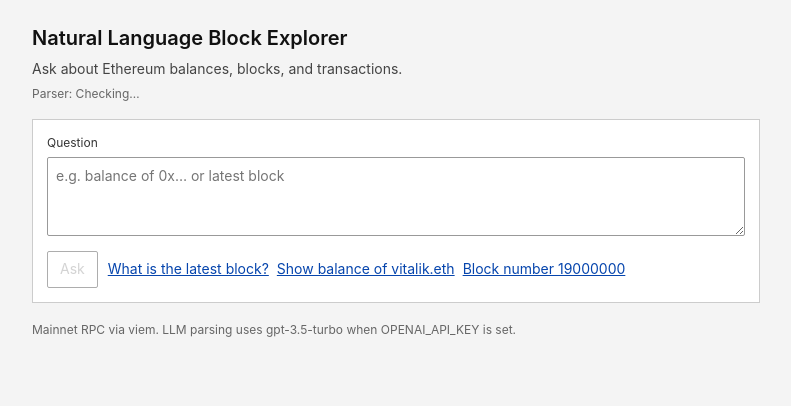
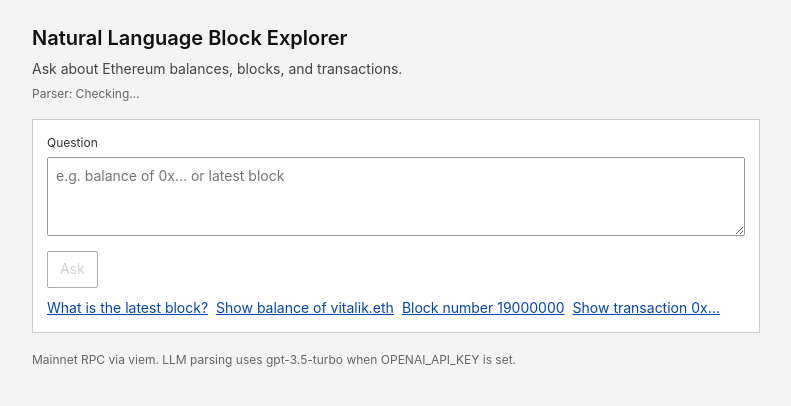
Before and after one commit to ExxAyo/nl-block-explorer, a React (Vite) app: page / in a window 1280 px wide. Shown: the top 406 px of the page, without its empty margins (244-1035 px from the left). Built offline with nearby package versions, Linux system fonts and the light colour scheme; no server answers.

Commit message:
feat: add transaction example prompt

```diff
--- a/src/App.tsx
+++ b/src/App.tsx
@@ -5,6 +5,7 @@ const EXAMPLES = [
   'What is the latest block?',
   'Show balance of vitalik.eth',
   'Block number 19000000',
+  'Show transaction 0x…',
 ];
 
 export default function App() {
```
